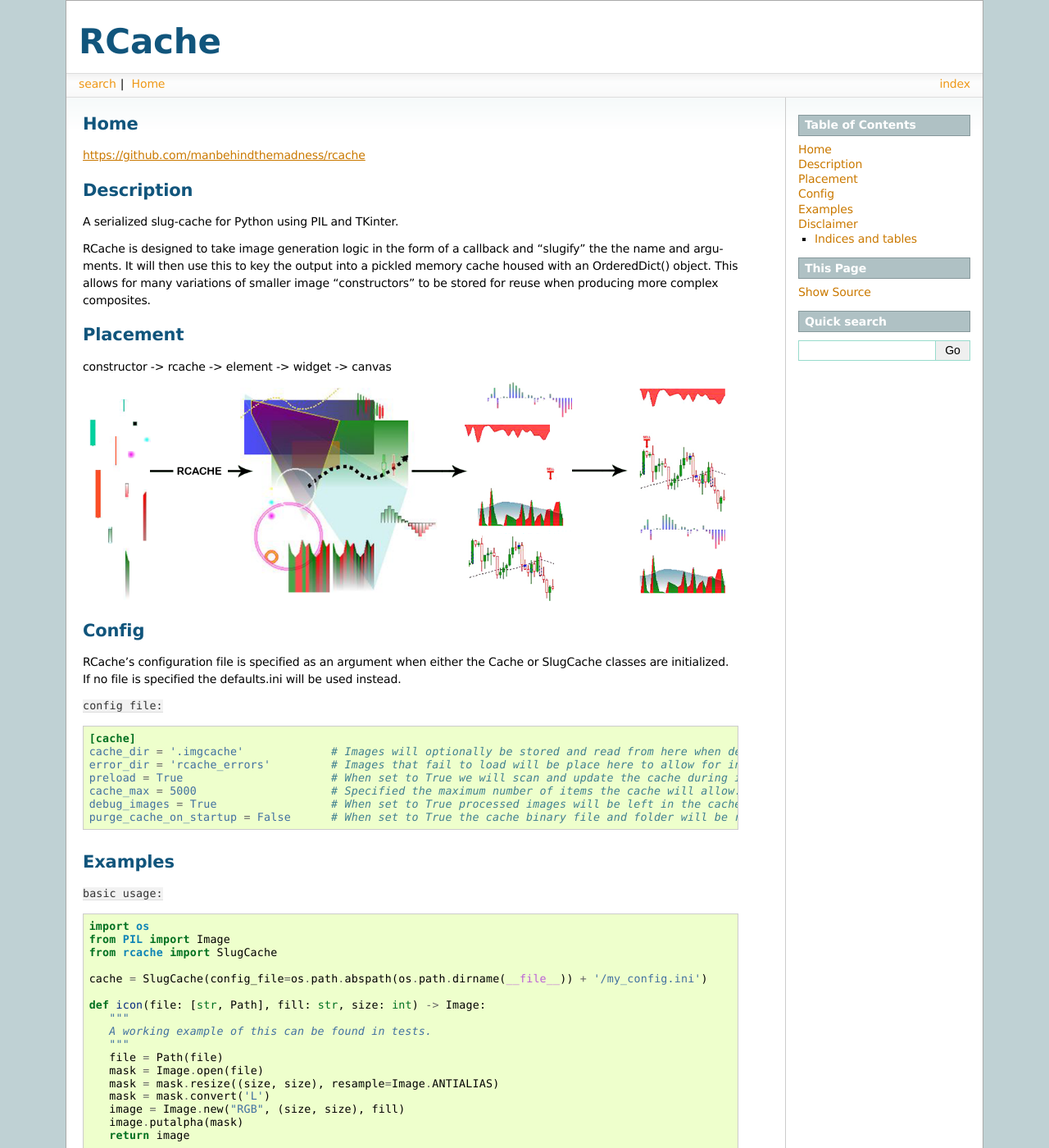
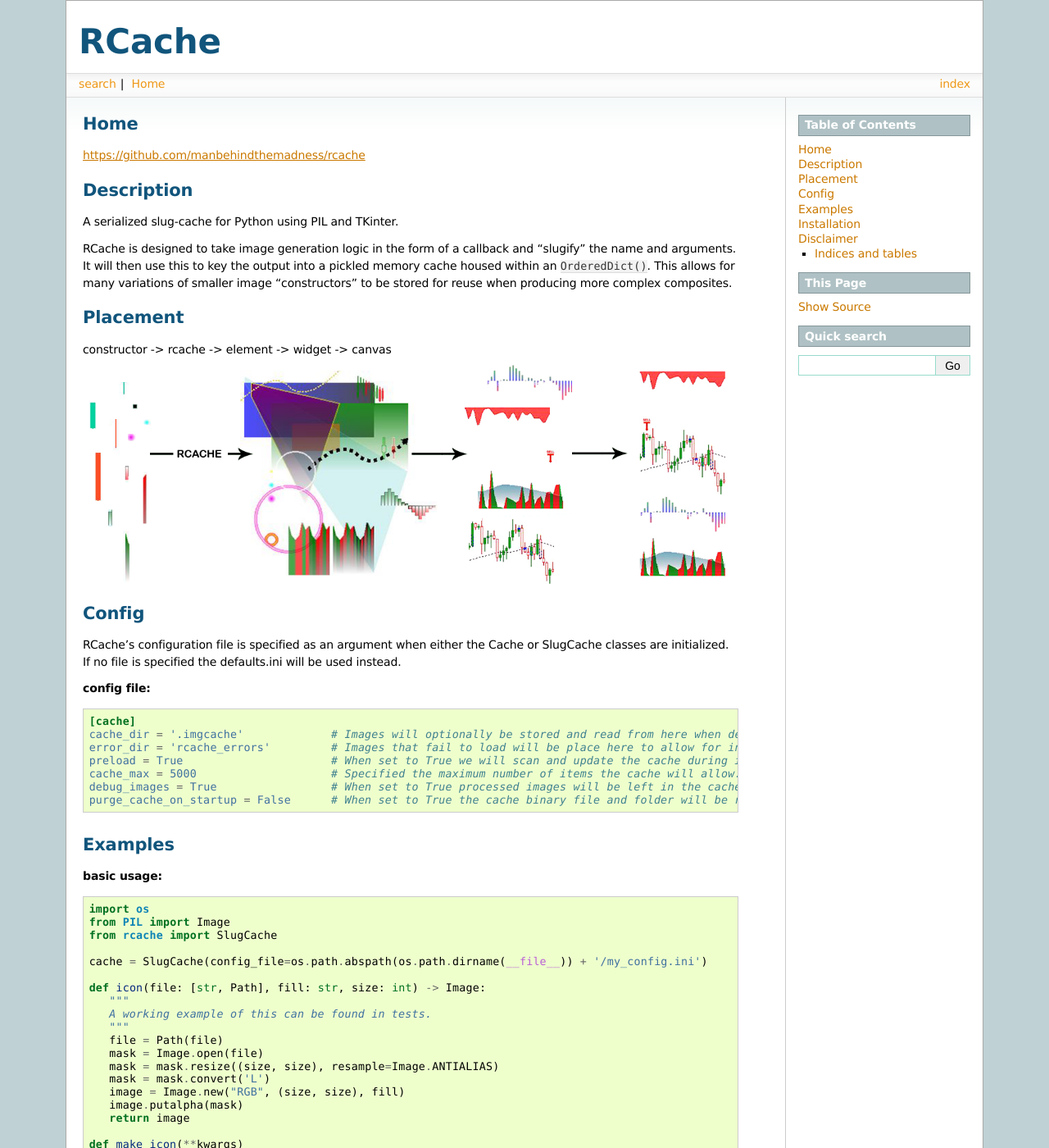
Before and after one commit to manbehindthemadness/arcache, a Sphinx documentation site: the page built from docs/index.rst, in a window 1280 px wide and 1400 px high. Shown: the whole window at 82% size. Built offline with Sphinx 7.4.7, drawn with Linux system fonts in a browser that asks for light colours; some of the changed text lies outside the part shown.

Commit message:
Added readme content.

```diff
--- a/docs/index.rst
+++ b/docs/index.rst
@@ -17,8 +17,8 @@
 
 A serialized slug-cache for Python using PIL and TKinter.
 
-RCache is designed to take image generation logic in the form of a callback and "slugify" the the name and arguments.
-It will then use this to key the output into a pickled memory cache housed with an OrderedDict() object.
+RCache is designed to take image generation logic in the form of a callback and "slugify" the name and arguments.
+It will then use this to key the output into a pickled memory cache housed within an ``OrderedDict()``.
 This allows for many variations of smaller image "constructors" to be stored for reuse when producing more complex composites.
 
 Placement
@@ -34,7 +34,7 @@
 RCache's configuration file is specified as an argument when either the Cache or SlugCache classes are initialized.
 If no file is specified the defaults.ini will be used instead.
 
-``config file:``
+**config file:**
 
 .. code-block:: ini
 
@@ -48,7 +48,8 @@
 
 Examples
 --------
-``basic usage:``
+
+**basic usage:**
 
 .. code-block:: python
 
@@ -86,7 +87,7 @@
    image = make_icon(**kwargs)  # Can be called many times but will return from cache instead of recomputing the icon.
    image.show()
 
-``Keyword argument filtration:``
+**Keyword argument filtration:**
 
 .. code-block:: python
 
@@ -99,7 +100,7 @@
    }
    image_tk = SlugCache(callback, *args, **kwargs)
 
-``Updating, saving, and clearing the cache contents:``
+**Updating, saving, and clearing the cache contents:**
 
 .. code-block:: pycon
 
@@ -109,6 +110,23 @@
    >>> cache.refresh()  # This rescans the configured cache_dir folder and imports new images.
    >>> cache.save_file()  # Save the cache contents (alternatively this can be accomplished with "cache.refresh(resave=True)").
    >>> cache.clear(persistent=True)  # When persistent is set both the memory and file caches will be cleared.
+
+Installation
+------------
+
+RCache can be installed using pip:
+
+``pip install rcache``
+
+or alternatively:
+
+.. code-block:: sh
+
+   git clone https://github.com/manbehindthemadness/rcache.git
+   cd rcache
+   python setup.py install
+
+
 
 Disclaimer
 ----------
```
Also changed, not shown: README.md (+111 -2 lines).
